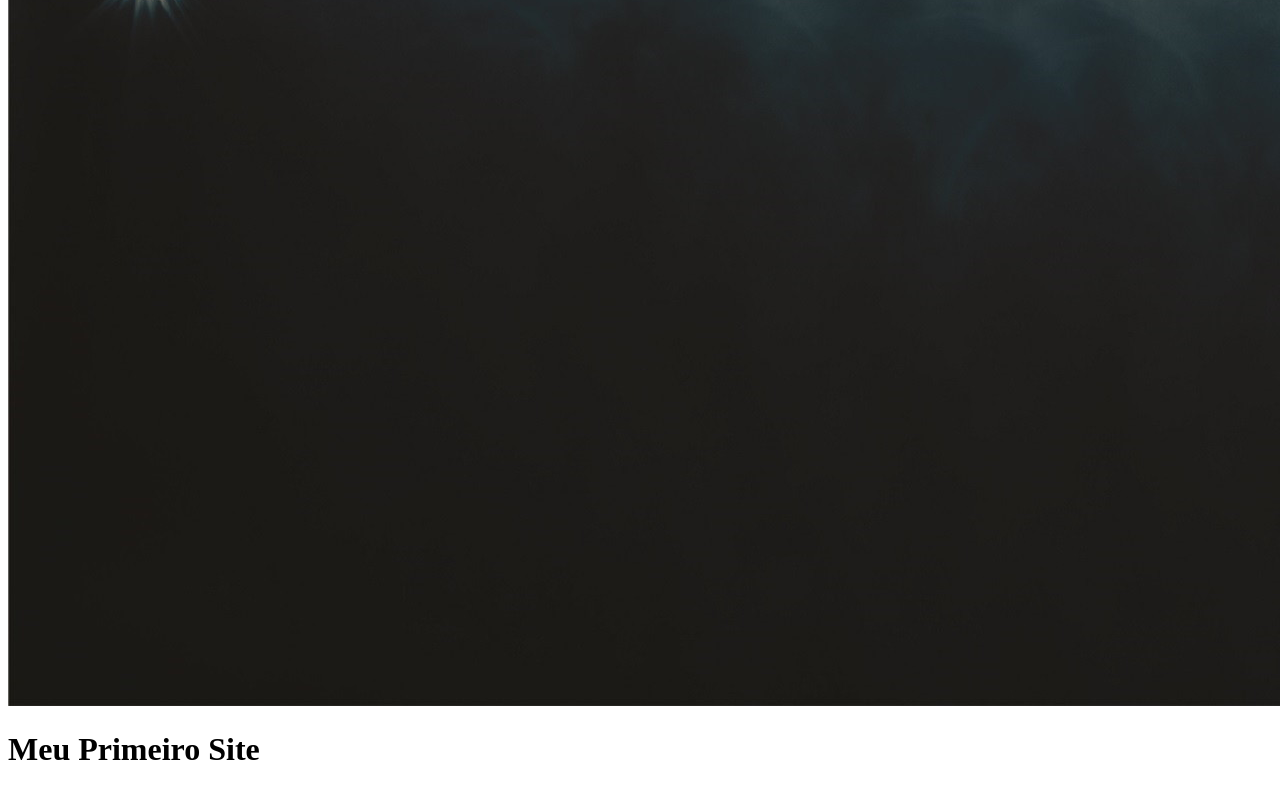
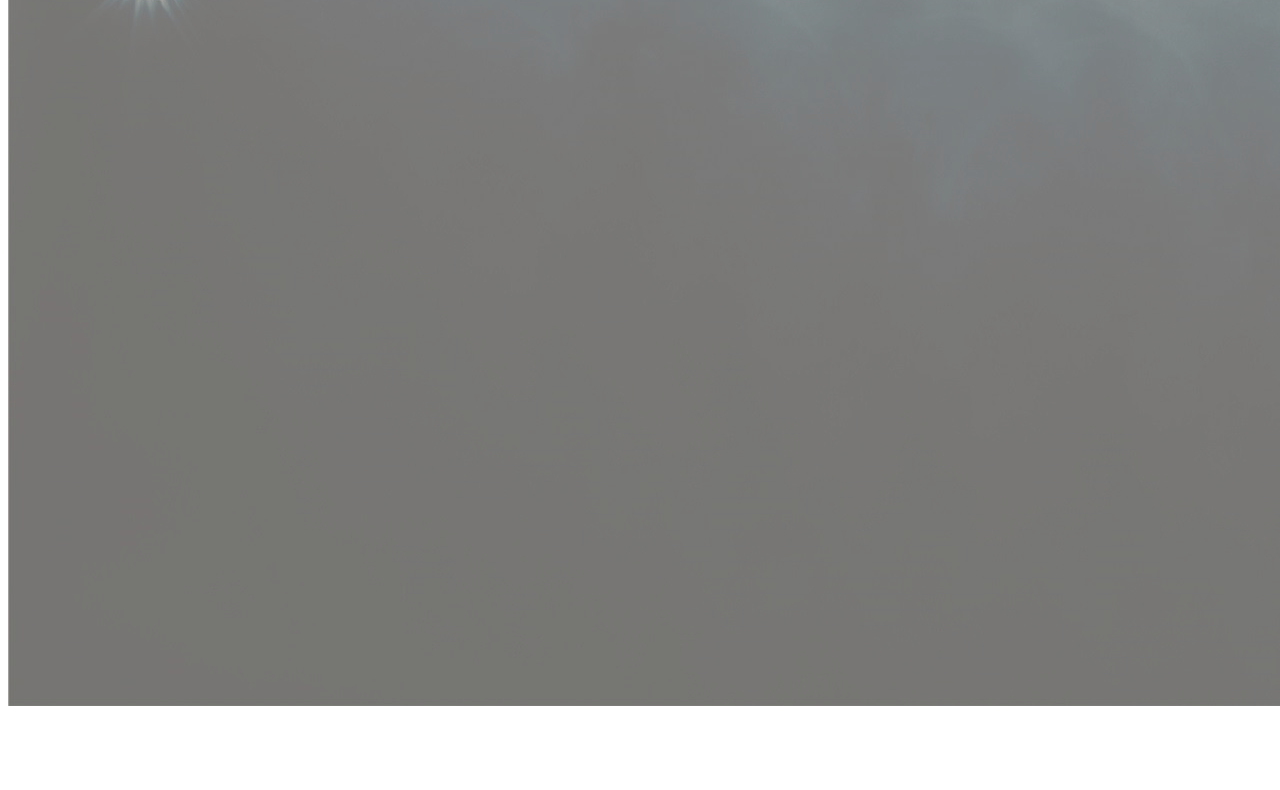
Before and after one commit to AnaNicoletti/gerencia, a plain HTML site: page index.html in a window 1280 px wide. Shown: the part 502-1292 px from the top of the page. After the commit the page ends 1208 px from the top, so only its background shows below. Drawn offline with Linux system fonts and the light colour scheme.

Commit message:
Estilização

```diff
--- a/index.html
+++ b/index.html
@@ -4,10 +4,11 @@
     <meta charset="UTF-8">
     <meta http-equiv="X-UA-Compatible" content="IE=edge">
     <meta name="viewport" content="width=device-width, initial-scale=1.0">
+    <link rel="stylesheet" href="style.css">
     <title>Document</title>
 </head>
 <body>
     <img class="img" src="luz.jpg">
-    <h1>Meu Primeiro Site</h1>
+    <h1 class="titulo">Meu Primeiro Site</h1>
 </body>
 </html>
--- a/style.css
+++ b/style.css
@@ -0,0 +1,11 @@
+.img {
+    filter: opacity(60%);
+    position: absolute;
+}
+
+.titulo {
+    display: flex;
+    align-items: center;
+    justify-content: center;
+    margin: auto;
+}
```
